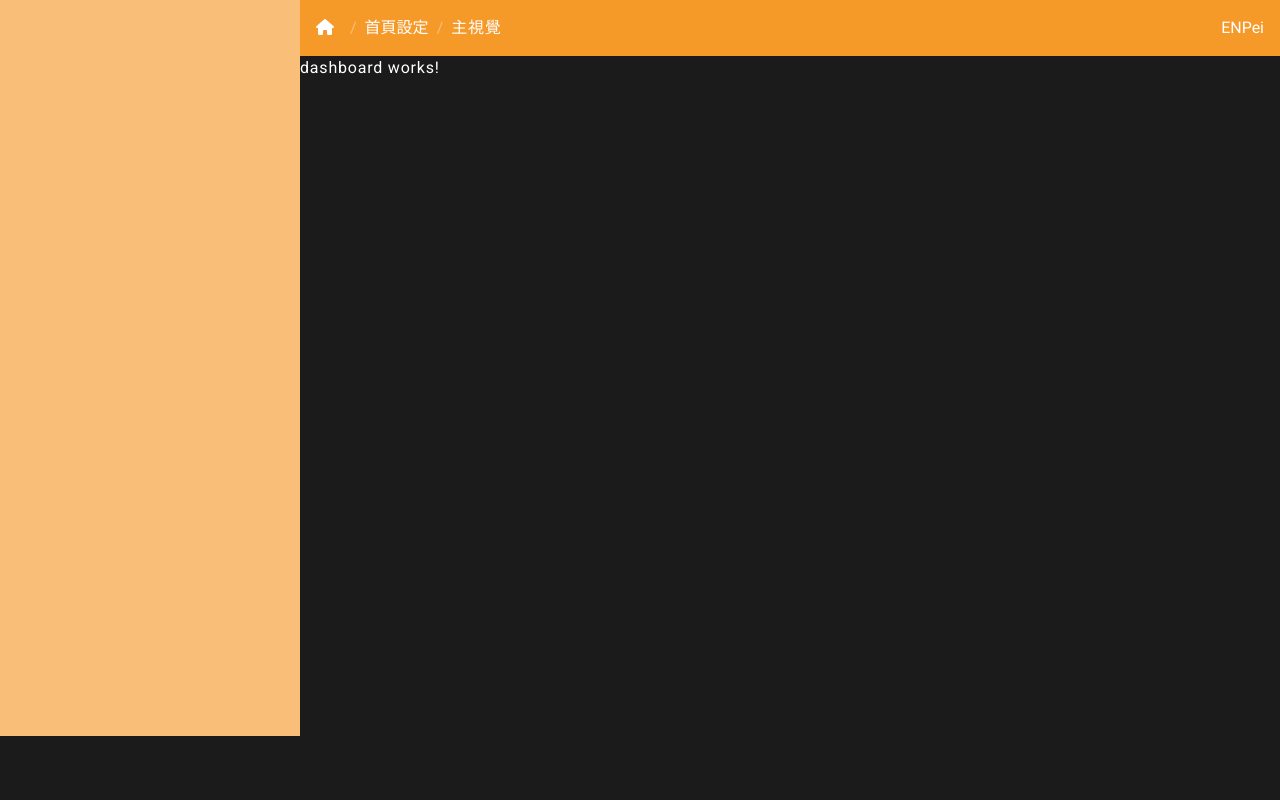
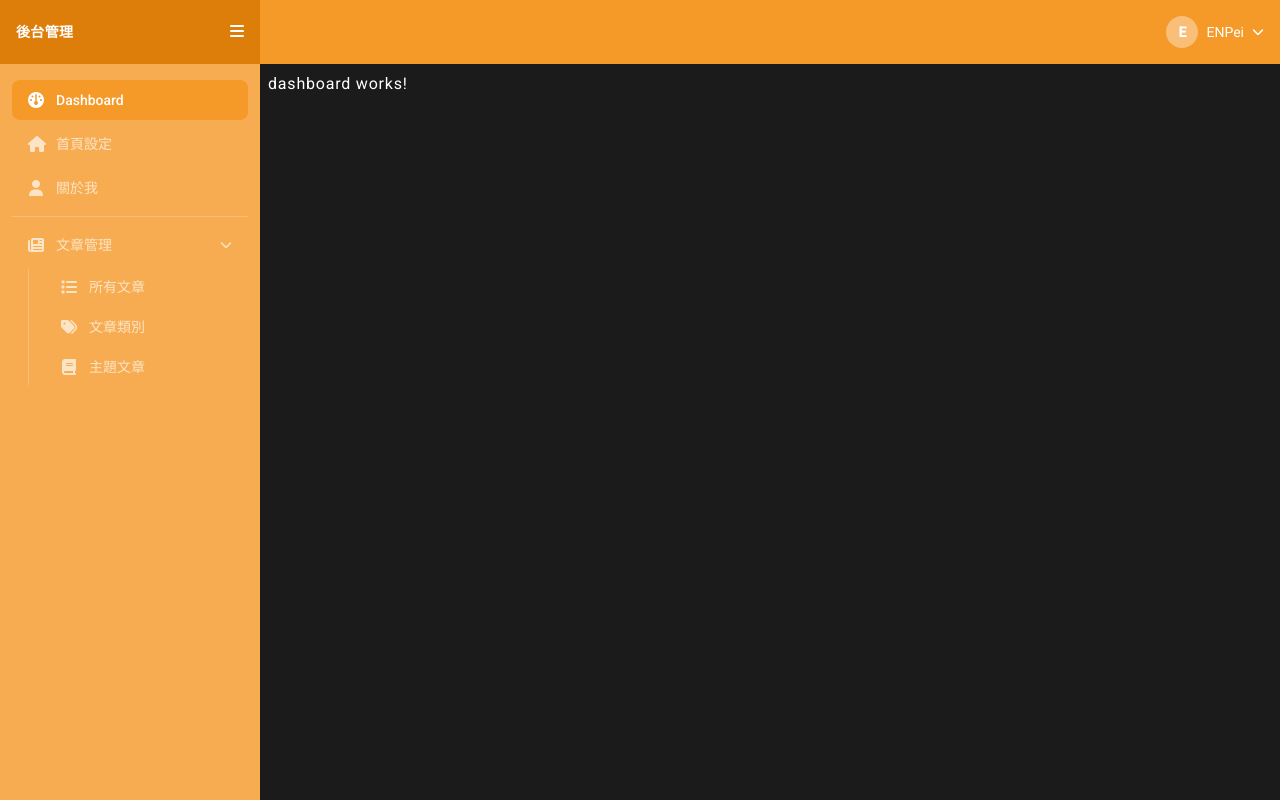
Before and after one commit to ENPeiii/angular-blog-admin, an Angular app: page / in a window 1280 px wide. Built offline with nearby package versions, Linux system fonts and the light colour scheme.

Commit message:
feat: 新建menu

```diff
--- /dev/null
+++ b/src/app/core/services/menu-state.service.ts
@@ -0,0 +1,43 @@
+import { Injectable, signal, inject } from '@angular/core';
+import { BreakpointObserver } from '@angular/cdk/layout';
+import { takeUntilDestroyed } from '@angular/core/rxjs-interop';
+import { Router, NavigationEnd } from '@angular/router';
+import { filter } from 'rxjs/operators';
+
+const MOBILE_BREAKPOINT = '(max-width: 768px)';
+
+@Injectable({ providedIn: 'root' })
+export class MenuStateService {
+  private breakpointObserver = inject(BreakpointObserver);
+  private router = inject(Router);
+
+  isMobile = signal(false);
+  isCollapsed = signal(false);
+
+  constructor() {
+    this.breakpointObserver
+      .observe(MOBILE_BREAKPOINT)
+      .pipe(takeUntilDestroyed())
+      .subscribe(result => {
+        this.isMobile.set(result.matches);
+        this.isCollapsed.set(result.matches);
+      });
+
+    this.router.events.pipe(
+      filter(event => event instanceof NavigationEnd),
+      takeUntilDestroyed()
+    ).subscribe(() => {
+      if (this.isMobile()) {
+        this.isCollapsed.set(true);
+      }
+    });
+  }
+
+  toggle() {
+    this.isCollapsed.update(v => !v);
+  }
+
+  collapse() {
+    this.isCollapsed.set(true);
+  }
+}
--- a/src/app/layouts/header/header.ts
+++ b/src/app/layouts/header/header.ts
@@ -1,35 +1,127 @@
-import { Component } from '@angular/core';
-import { RouterLink } from '@angular/router';
-import {MatMenuModule} from '@angular/material/menu';
+import { Component, inject, signal } from '@angular/core';
+import { Router, RouterLink, NavigationEnd } from '@angular/router';
+import { MatMenuModule } from '@angular/material/menu';
+import { MatDividerModule } from '@angular/material/divider';
+import { filter } from 'rxjs/operators';
+import { takeUntilDestroyed } from '@angular/core/rxjs-interop';
+import { MenuStateService } from '../../core/services/menu-state.service';
+
+interface BreadcrumbItem {
+  label: string;
+  url?: string;
+}
+
+const ROUTE_LABEL_MAP: Record<string, string> = {
+  '': 'Dashboard',
+  'index': '首頁設定',
+  'about': '關於我',
+  'posts': '所有文章',
+  'tags': '文章類別',
+  'topics': '主題文章',
+};
+
+const ROUTE_VIRTUAL_PARENT: Record<string, BreadcrumbItem> = {
+  'posts': { label: '文章管理' },
+  'tags': { label: '文章管理' },
+  'topics': { label: '文章管理' },
+};
 
 @Component({
   selector: 'app-header',
-  imports: [RouterLink,MatMenuModule],
+  imports: [RouterLink, MatMenuModule, MatDividerModule],
   template: `
-    <header class="bg-primary-500 text-white p-4 flex items-center justify-between">
-      <nav class="flex items-center space-x-4">
-        <a [routerLink]="'/'" class="hover:text-gray-300"><i class="fa-solid fa-house"></i></a>
-        <ul class="flex items-center space-x-2">
-          <li class="flex items-center space-x-2">
-            <span class="text-primary-300">/</span><a [routerLink]="'#'" class="hover:text-gray-300">首頁設定</a>
-          </li>
-          <li class="flex items-center space-x-2">
-            <span class="text-primary-300">/</span><p>主視覺</p>
-          </li>
-        </ul>
-      </nav>
-      <button class="hover:text-gray-300" type="button" [matMenuTriggerFor]="beforeMenu">ENPei</button>
-      <mat-menu #beforeMenu="matMenu" xPosition="before">
-        <div class="bg-dark-500 text-white p-4">
-          <p>ENPei</p>
-          <p>labibi.lg@gmail.com</p>
-          <button class="hover:text-gray-300" type="button">登出</button>
+    <header class="h-16 bg-primary-500 text-white flex items-center shrink-0">
+
+      @if (!menuState.isMobile()) {
+        <div
+          class="h-full flex items-center px-4 shrink-0 overflow-hidden transition-[width,background-color] duration-300"
+          [class]="menuState.isCollapsed() ? 'w-16 bg-primary-500 justify-center' : 'w-[260px] bg-primary-600 justify-between'"
+        >
+          @if (!menuState.isCollapsed()) {
+            <span class="font-semibold text-sm tracking-wide whitespace-nowrap">後台管理</span>
+          }
+          <button type="button" (click)="menuState.toggle()" class="hover:text-gray-300 shrink-0">
+            <i class="fa-solid fa-bars"></i>
+          </button>
         </div>
-      </mat-menu>
+      }
+
+      <div class="flex-1 flex items-center justify-between px-4">
+        <nav class="flex items-center space-x-2">
+          @if (menuState.isMobile()) {
+            <button type="button" (click)="menuState.toggle()" class="hover:text-gray-300 mr-1 shrink-0">
+              <i class="fa-solid fa-bars"></i>
+            </button>
+          }
+          @if (breadcrumbs().length > 0) {
+            <a [routerLink]="'/'" class="hover:text-gray-300"><i class="fa-solid fa-house"></i></a>
+            @for (item of breadcrumbs(); track item.label) {
+              <span class="text-primary-300">/</span>
+              @if (item.url) {
+                <a [routerLink]="item.url" class="hover:text-gray-300 text-sm">{{ item.label }}</a>
+              } @else {
+                <span class="text-sm">{{ item.label }}</span>
+              }
+            }
+          }
+        </nav>
+        <button
+          type="button"
+          [matMenuTriggerFor]="userMenu"
+          class="flex items-center gap-2 hover:text-gray-300 transition-colors duration-200"
+        >
+          <span class="w-8 h-8 rounded-full bg-primary-300 flex items-center justify-center text-sm font-semibold">E</span>
+          <span class="text-sm hidden sm:block">ENPei</span>
+          <i class="fa-solid fa-chevron-down text-xs"></i>
+        </button>
+
+        <mat-menu #userMenu="matMenu" xPosition="before">
+          <div class="px-4 py-3 min-w-[200px]">
+            <p class="text-sm font-semibold text-gray-800">ENPei</p>
+            <p class="text-xs text-gray-500 mt-0.5">labibi.lg@gmail.com</p>
+          </div>
+          <mat-divider />
+          <button mat-menu-item class="flex items-center gap-2 text-red-500">
+            <i class="fa-solid fa-right-from-bracket"></i>
+            <span>登出</span>
+          </button>
+        </mat-menu>
+      </div>
+
     </header>
   `,
   styles: ``,
 })
 export class Header {
+  private router = inject(Router);
+  menuState = inject(MenuStateService);
+  breadcrumbs = signal<BreadcrumbItem[]>([]);
 
+  constructor() {
+    this.updateBreadcrumbs(this.router.url);
+    this.router.events.pipe(
+      filter(event => event instanceof NavigationEnd),
+      takeUntilDestroyed()
+    ).subscribe(event => {
+      this.updateBreadcrumbs((event as NavigationEnd).urlAfterRedirects);
+    });
+  }
+
+  private updateBreadcrumbs(url: string) {
+    const segments = url.split('/').filter(Boolean);
+    if (segments.length === 0) {
+      this.breadcrumbs.set([]);
+      return;
+    }
+    const items: BreadcrumbItem[] = [];
+    segments.forEach((segment, index) => {
+      const virtualParent = ROUTE_VIRTUAL_PARENT[segment];
+      if (virtualParent) items.push(virtualParent);
+      items.push({
+        label: ROUTE_LABEL_MAP[segment] ?? segment,
+        url: index < segments.length - 1 ? '/' + segments.slice(0, index + 1).join('/') : undefined,
+      });
+    });
+    this.breadcrumbs.set(items);
+  }
 }
--- a/src/app/layouts/layout.ts
+++ b/src/app/layouts/layout.ts
@@ -7,17 +7,19 @@ import { RouterOutlet } from '@angular/router';
   selector: 'app-layout',
   imports: [Header,Menu,RouterOutlet],
   template: `
-    <app-menu />
-    <div class="flex-1">
-      <app-header />
-      <router-outlet />
+    <app-header />
+    <div class="flex flex-1 overflow-hidden">
+      <app-menu />
+      <main class="flex-1 overflow-auto p-2">
+        <router-outlet />
+      </main>
     </div>
-
-
   `,
   styles: `
   :host{
     display: flex;
+    flex-direction: column;
+    height: 100vh;
   }
   `,
 })
--- a/src/app/layouts/menu/menu.ts
+++ b/src/app/layouts/menu/menu.ts
@@ -1,13 +1,127 @@
-import { Component } from '@angular/core';
+import { Component, inject, signal } from '@angular/core';
+import { RouterLink, RouterLinkActive } from '@angular/router';
+import { ROUTES_CONSTANT } from '../../core/constants/routes-constant';
+import { MenuStateService } from '../../core/services/menu-state.service';
+
+interface MenuItem {
+  label: string;
+  icon: string;
+  url: string;
+  exact?: boolean;
+}
+
+interface MenuGroup {
+  label: string;
+  icon: string;
+  children: MenuItem[];
+}
 
 @Component({
   selector: 'app-menu',
-  imports: [],
+  imports: [RouterLink, RouterLinkActive],
   template: `
-    <section class="w-[300px] bg-primary-300 h-[calc(100vh-64px)]"></section>
+    @if (menuState.isMobile() && !menuState.isCollapsed()) {
+      <div class="fixed inset-0 z-40 bg-black/50" (click)="menuState.collapse()"></div>
+    }
+
+    <aside class="bg-primary-400 flex flex-col overflow-y-auto overflow-x-hidden" [class]="asideClass()">
+      <nav class="flex-1 py-4 min-w-[260px]">
+        <ul class="space-y-1 px-3">
+
+          @for (item of menuItems; track item.url) {
+            <li>
+              <a
+                [routerLink]="item.url"
+                routerLinkActive="bg-primary-500 text-white"
+                [routerLinkActiveOptions]="{ exact: item.exact ?? false }"
+                class="flex items-center gap-3 px-4 py-2.5 rounded-lg text-primary-100 hover:bg-primary-500 hover:text-white transition-colors duration-200"
+              >
+                <i [class]="'fa-solid ' + item.icon + ' w-4 text-center'"></i>
+                <span class="text-sm font-medium">{{ item.label }}</span>
+              </a>
+            </li>
+          }
+
+          <li><hr class="border-primary-300 my-2"></li>
+
+          @for (group of menuGroups; track group.label) {
+            <li>
+              <button
+                type="button"
+                (click)="toggleGroup(group.label)"
+                class="w-full flex items-center justify-between px-4 py-2.5 rounded-lg text-primary-100 hover:bg-primary-500 hover:text-white transition-colors duration-200"
+              >
+                <span class="flex items-center gap-3">
+                  <i [class]="'fa-solid ' + group.icon + ' w-4 text-center'"></i>
+                  <span class="text-sm font-medium">{{ group.label }}</span>
+                </span>
+                <i
+                  class="fa-solid fa-chevron-down text-xs transition-transform duration-200"
+                  [class.rotate-180]="expandedGroups().has(group.label)"
+                ></i>
+              </button>
+              @if (expandedGroups().has(group.label)) {
+                <ul class="mt-1 ml-4 pl-4 border-l border-primary-300 space-y-1">
+                  @for (child of group.children; track child.url) {
+                    <li>
+                      <a
+                        [routerLink]="child.url"
+                        routerLinkActive="bg-primary-500 text-white"
+                        class="flex items-center gap-3 px-4 py-2 rounded-lg text-primary-100 hover:bg-primary-500 hover:text-white transition-colors duration-200"
+                      >
+                        <i [class]="'fa-solid ' + child.icon + ' w-4 text-center'"></i>
+                        <span class="text-sm">{{ child.label }}</span>
+                      </a>
+                    </li>
+                  }
+                </ul>
+              }
+            </li>
+          }
+
+        </ul>
+      </nav>
+    </aside>
   `,
   styles: ``,
 })
 export class Menu {
+  menuState = inject(MenuStateService);
 
+  menuItems: MenuItem[] = [
+    { label: 'Dashboard', icon: 'fa-gauge', url: ROUTES_CONSTANT.HOME.url, exact: true },
+    { label: '首頁設定', icon: 'fa-house', url: ROUTES_CONSTANT.INDEX.url },
+    { label: '關於我', icon: 'fa-user', url: ROUTES_CONSTANT.ABOUT.url },
+  ];
+
+  menuGroups: MenuGroup[] = [
+    {
+      label: '文章管理',
+      icon: 'fa-newspaper',
+      children: [
+        { label: '所有文章', icon: 'fa-list', url: ROUTES_CONSTANT.POSTS.url },
+        { label: '文章類別', icon: 'fa-tags', url: ROUTES_CONSTANT.TAGS.url },
+        { label: '主題文章', icon: 'fa-book', url: ROUTES_CONSTANT.TOPICS.url },
+      ],
+    },
+  ];
+
+  expandedGroups = signal<Set<string>>(new Set(['文章管理']));
+
+  asideClass(): string {
+    if (this.menuState.isMobile()) {
+      const translate = this.menuState.isCollapsed() ? '-translate-x-full' : 'translate-x-0';
+      return `fixed top-16 left-0 z-50 w-[260px] h-[calc(100vh-64px)] transition-transform duration-300 ${translate}`;
+    }
+    const width = this.menuState.isCollapsed() ? 'w-0' : 'w-[260px]';
+    return `h-full transition-[width] duration-300 ${width}`;
+  }
+
+  toggleGroup(label: string) {
+    this.expandedGroups.update(groups => {
+      const next = new Set(groups);
+      next.has(label) ? next.delete(label) : next.add(label);
+      return next;
+    });
+  }
 }
```
